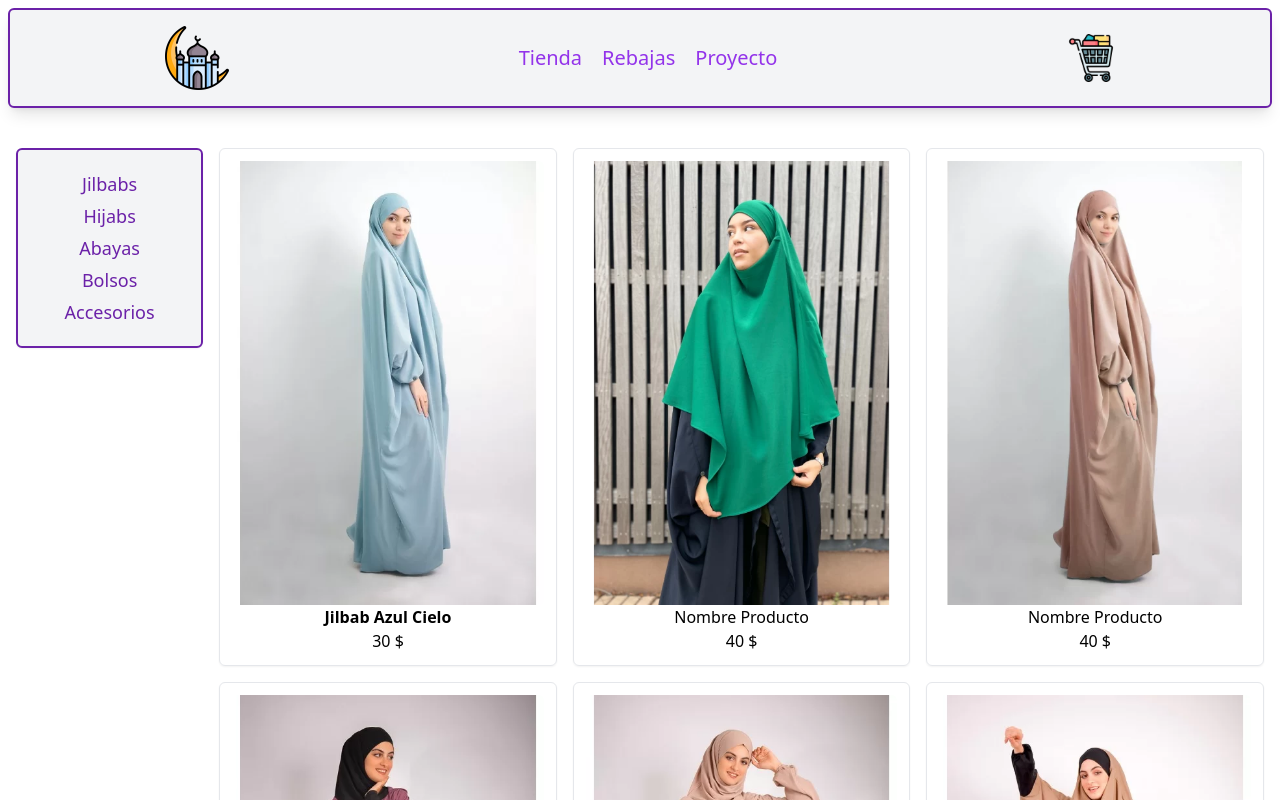
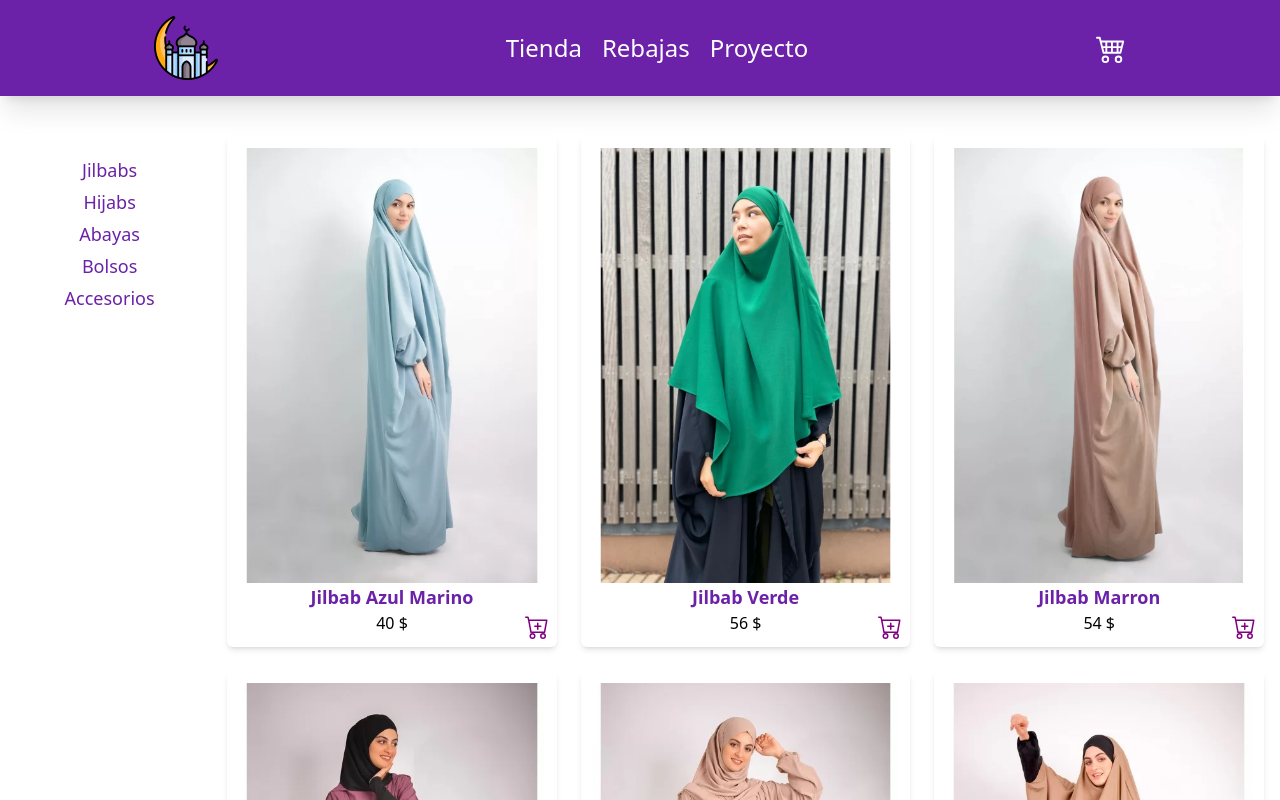
Before and after one commit to splanaspe/viste_y_brilla, a Vue app: page / in a window 1280 px wide. Shown: the top 800 px of the page. Built offline with nearby package versions, Linux system fonts and the light colour scheme.

Commit message:
Avanzado mucho en la estetica, muy conento y buenos resulados

```diff
--- a/src/App.vue
+++ b/src/App.vue
@@ -1,68 +1,38 @@
 <script setup>
+import {ref, onMounted} from 'vue'
 import Header from './components/Header.vue'
+import ProductoGaleria from './components/ProductoGaleria.vue';
+import {db} from './data/productos';
+
+  const productos = ref([]);
+
+  onMounted( () => {
+    productos.value=db
+  })
+  console.log(productos)
+
 </script>
 
 <template>
     <Header> </Header>
-    <div class="grid grid-cols-[15%_auto] text-start px-4 my-10 gap-4 relative">
-        <div class="bg-gray-100 rounded-md self-start sticky top-4 border-2 border-purple-800 shadow-sm">
+    <div class="grid grid-cols-[15%_auto] text-start px-4 my-10 gap-6 relative">
+        <div class="rounded-md self-start sticky top-4">
             <ul class="py-4 px-5 text-center">
-                <li class="my-1 cursor-pointer text-lg text-purple-800 hover:text-purple-600 ">  Jilbabs </li>
-                <li class="my-1 cursor-pointer text-lg text-purple-800 hover:text-purple-600 "> Hijabs  </li>
-                <li class="my-1 cursor-pointer text-lg text-purple-800 hover:text-purple-600 "> Abayas  </li>
-                <li class="my-1 cursor-pointer text-lg text-purple-800 hover:text-purple-600 "> Bolsos  </li>
-                <li class="my-1 cursor-pointer text-lg text-purple-800 hover:text-purple-600 ">  Accesorios </li>
+                <li class="my-1 text-2xl cursor-pointer text-lg text-purple-800 hover:underline-offset-4 hover:underline ">  Jilbabs </li>
+                <li class="my-1 text-2xl cursor-pointer text-lg text-purple-800 hover:underline-offset-4 hover:underline "> Hijabs  </li>
+                <li class="my-1 text-2xl cursor-pointer text-lg text-purple-800 hover:underline-offset-4 hover:underline "> Abayas  </li>
+                <li class="my-1 text-2xl cursor-pointer text-lg text-purple-800 hover:underline-offset-4 hover:underline "> Bolsos  </li>
+                <li class="my-1 text-2xl cursor-pointer text-lg text-purple-800 hover:underline-offset-4 hover:underline ">  Accesorios </li>
             </ul>
+
         </div>
+        <div class="grid grid-cols-3 gap-6 content-start snap-y ">
+        <ProductoGaleria
+          v-for="producto in productos"
+          v-bind:producto="producto" />
+      </div>
+    </div>
 
-        <div class="grid grid-cols-3 gap-4 content-start snap-y ">
-            <div class="border rounded-md p-3 basis-1/4 shadow-sm text-center">
-
-                <img class="rounded-md" src="./assets/jilbab1.webp">
-                <h1 class="font-bold"> Jilbab Azul Cielo </h1><p> 30 $</p>
-            </div>
-            <div class="border rounded-md p-3 basis-1/4 shadow-sm  text-center">
-
-                <img class="rounded-md" src="./assets/jilbab2.webp">
-                <h1> Nombre Producto </h1><p> 40 $</p>
-            </div>
-            <div class="border rounded-md p-3 basis-1/4 shadow-sm  text-center">
-
-                <img class="rounded-md" src="./assets/jilbab3.webp">
-                <h1> Nombre Producto </h1>
-                <p> 40 $</p>
-            </div>
-            <div class="border rounded-md p-3 basis-1/4 shadow-sm  text-center">
-
-                <img class="rounded-md" src="./assets/jilbab4.webp">
-                <h1> Nombre Producto </h1>
-                <p> 40 $</p>
-            </div>
-            <div class="border rounded-md p-3 basis-1/4 shadow-sm  text-center">
-                <img class="rounded-md" src="./assets/jilbab5.webp">
-                <h1> Nombre Producto </h1>
-                <p> 40 $</p>
-            </div>
-            <div class="border rounded-md p-3 basis-1/4 shadow-sm  text-center">
-
-                <img class="rounded-md" src="./assets/jilbab6.webp">
-                <h1> Nombre Producto </h1>
-                <p> 40 $</p>
-            </div>
-            <div class="border rounded-md p-3 basis-1/4 shadow-sm  text-center">
-
-                <img class="rounded-md" src="./assets/jilbab7.webp">
-                <h1> Nombre Producto </h1>
-                <p> 40 $</p>
-            </div>
-            <div class="border rounded-md p-3 basis-1/4 shadow-sm  text-center">
-                <img class="rounded-md" src="./assets/jilbab8.webp">
-                    <h1> Nombre Producto </h1>
-                      <p> 40$ </p>
-
-            </div>
-        </div>
-    </div>
     <div class="h-52">
 
     </div>
--- a/src/components/Header.vue
+++ b/src/components/Header.vue
@@ -1,18 +1,21 @@
 <template>
     <header>
-    <div class=" border-2 border-purple-800 flex justify-around items-center bg-gray-100 border-5 m-2  border-amber-300 rounded-md shadow-lg p-4 inline text-center h-18">
+
+        <div class="flex justify-around items-center  bg-purple-800 shadow-xl p-4 inline text-center h-18">
         <div class="">
-            <img class="h-16 w-16" src="../assets/ramadan.png">
+            <img class="h-16 w-16 hover:cursor-pointer hover:scale-110 transition-transform duration-300" src="../assets/ramadan.png">
         </div>
         <div class="">
             <ul class="inline flex">
-                <li class="mr-2 text-xl mx-3 cursor-pointer text-purple-600 hover:text-purple-800 hover:underline-offset-4 hover:underline"> Tienda</li>
-                <li class="mr-2 text-xl mx-3 cursor-pointer text-purple-600 hover:text-purple-800 hover:underline-offset-4 hover:underline"> Rebajas</li>
-                <li class="text-xl mx-3 cursor-pointer text-purple-600 hover:text-purple-800 hover:underline-offset-4 hover:underline"> Proyecto</li>
+                <li class="mr-2 text-2xl mx-3 cursor-pointer text-white hover:text-gray-100 hover:underline-offset-4 hover:underline"> Tienda</li>
+                <li class="mr-2 text-2xl mx-3 cursor-pointer text-white hover:text-gray-100 hover:underline-offset-4 hover:underline"> Rebajas</li>
+                <li class="text-2xl mx-3 cursor-pointer text-white hover:text-gray-100 hover:underline-offset-4 hover:underline"> Proyecto</li>
             </ul>
         </div>
         <div>
-            <img class="h-12 w-12" src="../assets/carrito.png">
+            <svg xmlns="http://www.w3.org/2000/svg" width="30" height="30" fill="white" class="bi bi-cart4 hover:scale-125 transition-transform duration-200 hover:cursor-pointer" viewBox="0 0 16 16">
+                <path d="M0 2.5A.5.5 0 0 1 .5 2H2a.5.5 0 0 1 .485.379L2.89 4H14.5a.5.5 0 0 1 .485.621l-1.5 6A.5.5 0 0 1 13 11H4a.5.5 0 0 1-.485-.379L1.61 3H.5a.5.5 0 0 1-.5-.5M3.14 5l.5 2H5V5zM6 5v2h2V5zm3 0v2h2V5zm3 0v2h1.36l.5-2zm1.11 3H12v2h.61zM11 8H9v2h2zM8 8H6v2h2zM5 8H3.89l.5 2H5zm0 5a1 1 0 1 0 0 2 1 1 0 0 0 0-2m-2 1a2 2 0 1 1 4 0 2 2 0 0 1-4 0m9-1a1 1 0 1 0 0 2 1 1 0 0 0 0-2m-2 1a2 2 0 1 1 4 0 2 2 0 0 1-4 0"/>
+            </svg>
         </div>
     </div>
     </header>
--- /dev/null
+++ b/src/components/ProductoGaleria.vue
@@ -0,0 +1,29 @@
+<script setup>
+
+    const props = defineProps({
+        producto:{
+            type: Object,
+            required: true
+        }
+    })
+
+</script>
+<template>
+    <div class="rounded-md p-3 basis-1/4 shadow-md text-center relative hover:scale-105 transition-transform duration-100 hover:cursor-pointer">
+        <img class="rounded-md" :src='"src/assets/"+producto.imagen'>
+        <h1 class="text-lg font-bold text-purple-800"> {{ producto.nombre }}</h1>
+        <p> {{ producto.precio }} $</p>
+        <div class="absolute bottom-0 right-0 p-2">
+            <svg
+                xmlns="http://www.w3.org/2000/svg"
+                width="24"
+                height="24"
+                fill="purple"
+                class="bi bi-cart-plus hover:scale-150 transition-transform duration-300"
+                viewBox="0 0 16 16">
+                <path d="M9 5.5a.5.5 0 0 0-1 0V7H6.5a.5.5 0 0 0 0 1H8v1.5a.5.5 0 0 0 1 0V8h1.5a.5.5 0 0 0 0-1H9z"/>
+                <path d="M.5 1a.5.5 0 0 0 0 1h1.11l.401 1.607 1.498 7.985A.5.5 0 0 0 4 12h1a2 2 0 1 0 0 4 2 2 0 0 0 0-4h7a2 2 0 1 0 0 4 2 2 0 0 0 0-4h1a.5.5 0 0 0 .491-.408l1.5-8A.5.5 0 0 0 14.5 3H2.89l-.405-1.621A.5.5 0 0 0 2 1zm3.915 10L3.102 4h10.796l-1.313 7zM6 14a1 1 0 1 1-2 0 1 1 0 0 1 2 0m7 0a1 1 0 1 1-2 0 1 1 0 0 1 2 0"/>
+                </svg>
+        </div>
+    </div>
+</template>
--- /dev/null
+++ b/src/data/productos.js
@@ -0,0 +1,50 @@
+export const db = [
+    {
+        id: 1,
+        nombre: 'Jilbab Azul Marino',
+        imagen: 'jilbab1.webp',
+        precio: 40,
+    },
+    {
+        id: 2,
+        nombre: 'Jilbab Verde',
+        imagen: 'jilbab2.webp',
+        precio: 56,
+    },
+    {
+        id: 3,
+        nombre: 'Jilbab Marron',
+        imagen: 'jilbab3.webp',
+        precio: 54,
+    },
+    {
+        id: 4,
+        nombre: 'Jilbab Verde Fucsia',
+        imagen: 'jilbab4.webp',
+        precio: 56,
+    },
+    {
+        id: 5,
+        nombre: 'Jilbab Verde Fucsia',
+        imagen: 'jilbab5.webp',
+        precio: 32,
+    },
+    {
+        id: 6,
+        nombre: 'Jilbab Verde Fucsia',
+        imagen: 'jilbab6.webp',
+        precio: 56,
+    },
+    {
+        id: 7,
+        nombre: 'Jilbab Verde Fucsia',
+        imagen: 'jilbab7.webp',
+        precio: 55,
+    },
+    {
+        id: 8,
+        nombre: 'Jilbab Verde Fucsia',
+        imagen: 'jilbab8.webp',
+        precio: 56
+    }
+]
```
Also changed, not shown: src/assets/carrito-producto.png (added).
